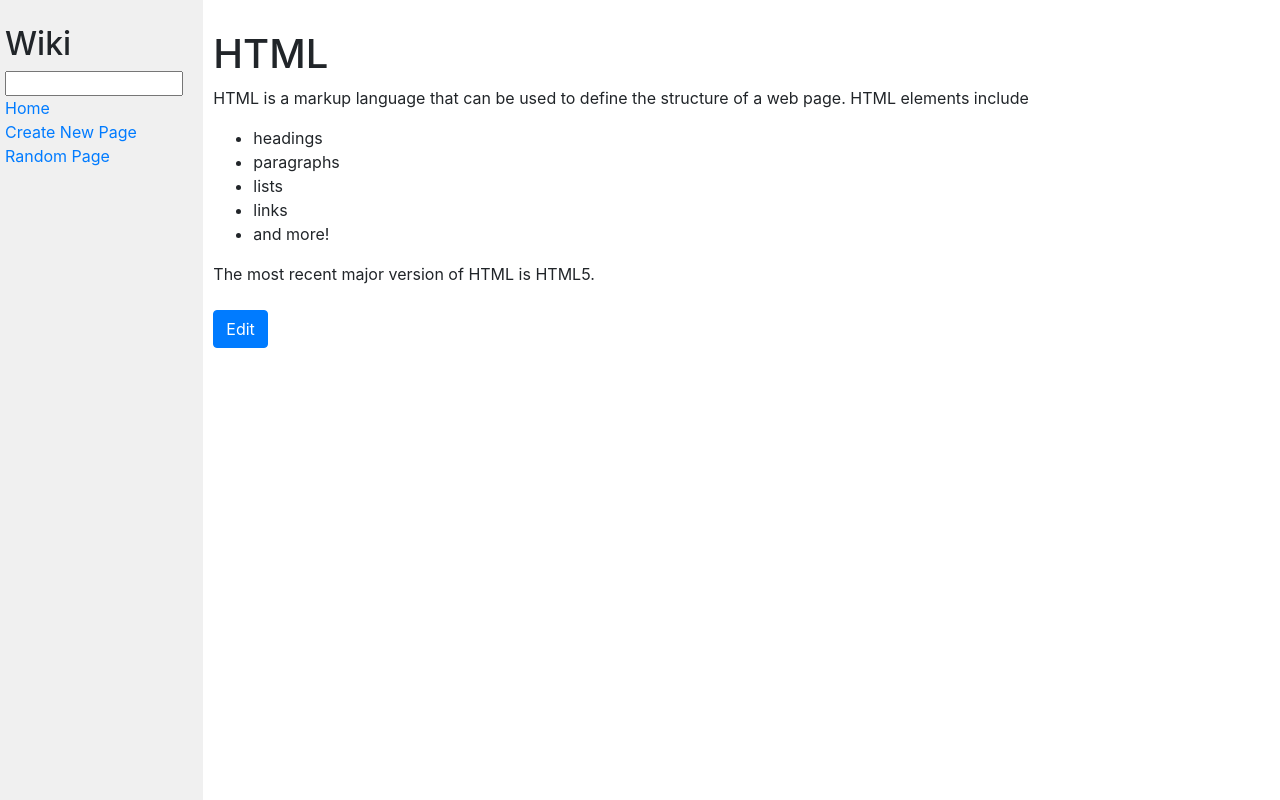
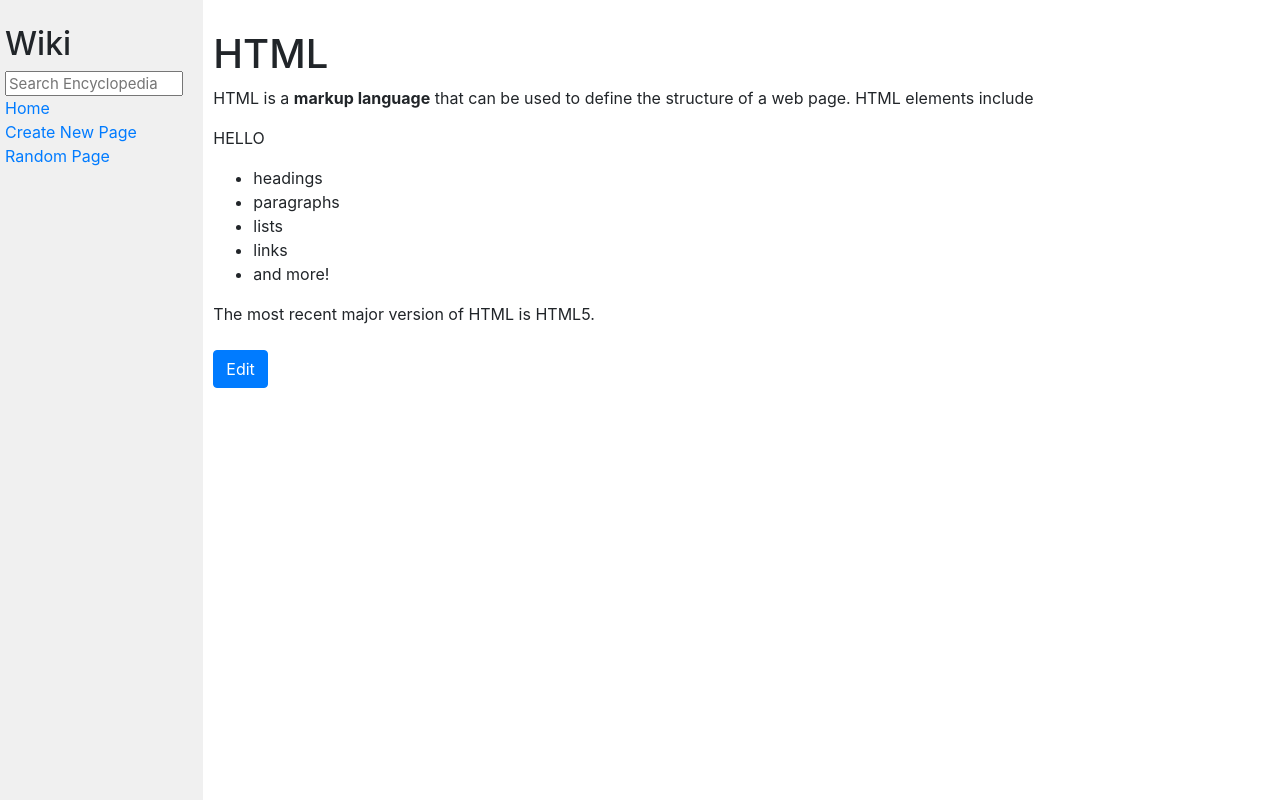
Before and after one commit to pogorek/cs50web, a Django app: page /wiki/HTML in a window 1280 px wide. Run offline with Django 4.2, Linux system fonts and the light colour scheme; some libraries are stand-ins or nearby versions.

Commit message:
finish wiki

```diff
--- a/project1/wiki/encyclopedia/templates/encyclopedia/edit.html
+++ b/project1/wiki/encyclopedia/templates/encyclopedia/edit.html
@@ -5,7 +5,7 @@
 {% endblock %}
 
 {% block body %}
-    <h1>Edit: {{ name }}</h1>
+    <h1>Editing: {{ name }}</h1>
 <div class="form-group">
     <form action="{% url 'edit' name=name %}" method="post">
         {% csrf_token %}
--- a/project1/wiki/encyclopedia/templates/encyclopedia/layout.html
+++ b/project1/wiki/encyclopedia/templates/encyclopedia/layout.html
@@ -14,7 +14,6 @@
                 <h2>Wiki</h2>
                 <form action="{% url 'search' %}" method="post">
                     {% csrf_token %}
-<!--<input class="search" type="text" name="q" placeholder="Search Encyclopedia">-->
                     {{ form }}
                 </form>
                 <div>
--- a/project1/wiki/encyclopedia/views.py
+++ b/project1/wiki/encyclopedia/views.py
@@ -11,7 +11,8 @@
 
 # class for search form
 class NewEntry(forms.Form):
-    entry = forms.CharField(label="", widget=forms.TextInput(attrs={'class': 'search'}))
+    entry = forms.CharField(label="", widget=forms.TextInput(
+        attrs={'class': 'search', 'placeholder': 'Search Encyclopedia'}))
 
 # class for new page
 class NewPage(forms.Form):
@@ -66,8 +67,7 @@
             for one in all_entries:
                 # if users entry matches one of existing entries
                 if entry_search.lower() == one.lower():
-                    # convert md to html and return page
-                    html = markdown2.markdown(util.get_entry(entry_search))
+                    # return page
                     return HttpResponseRedirect(reverse("entry", args=[entry_search]))
                 # if users entry is part of existing entry add it to found list
                 elif entry_search.lower() in one.lower():
@@ -159,7 +159,7 @@
     entries = util.list_entries()
     # save random entry to var
     ran_entry = random.choice(entries)
-    # double checking if entry exist
+    # double-checking if entry exist
     if util.get_entry(ran_entry):
         # convert md to html and return page
         html = markdown2.markdown(util.get_entry(ran_entry))
--- a/project1/wiki/entries/HTML.md
+++ b/project1/wiki/entries/HTML.md
@@ -1,6 +1,8 @@
 # HTML
 
-HTML is a markup language that can be used to define the structure of a web page. HTML elements include
+HTML is a **markup language** that can be used to define the structure of a web page. HTML elements include
+
+HELLO
 
 * headings
 * paragraphs
```
Also changed, not shown: project1/wiki/entries/Django.md (line endings or trailing spaces), project1/wiki/entries/Python.md (line endings or trailing spaces).
